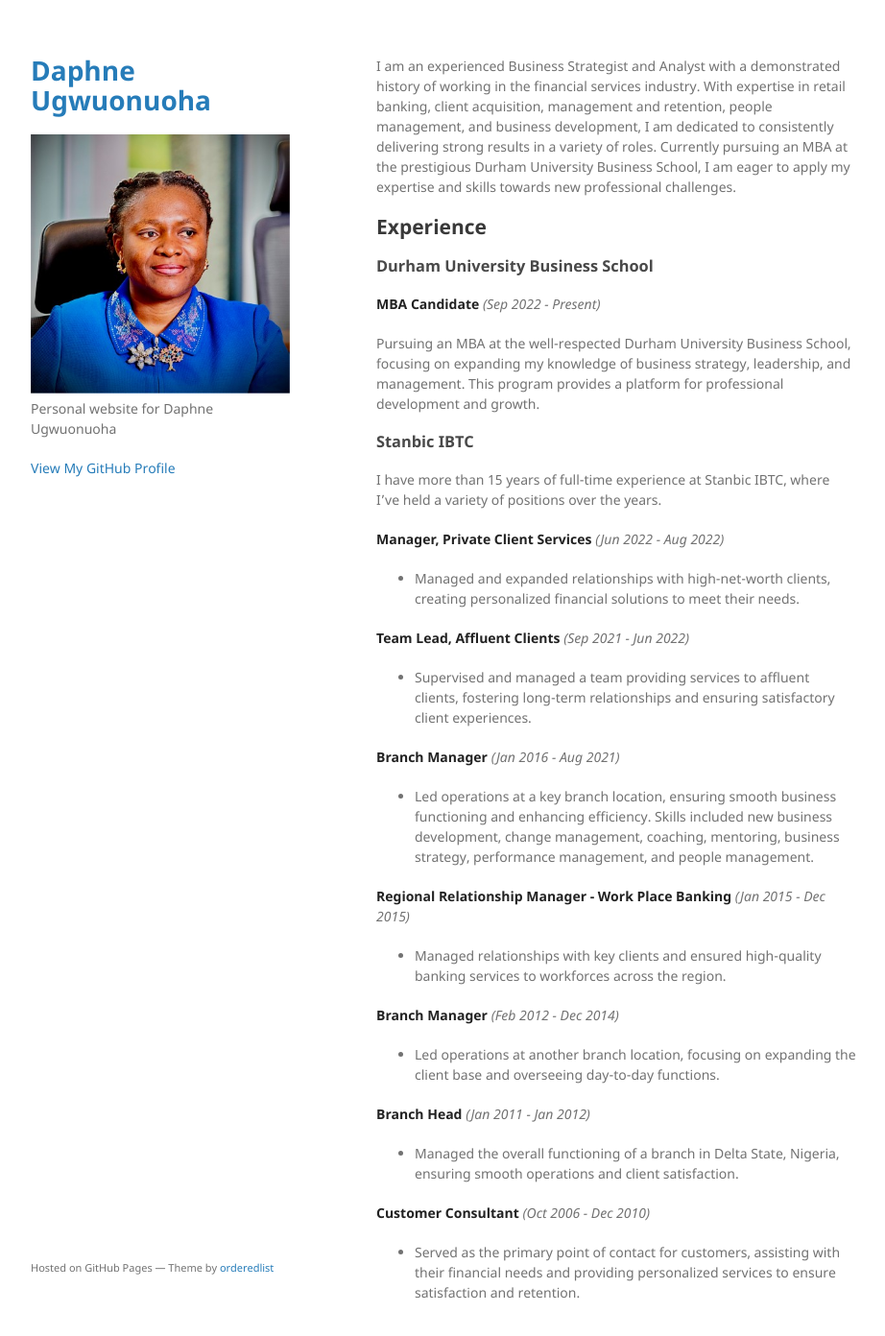
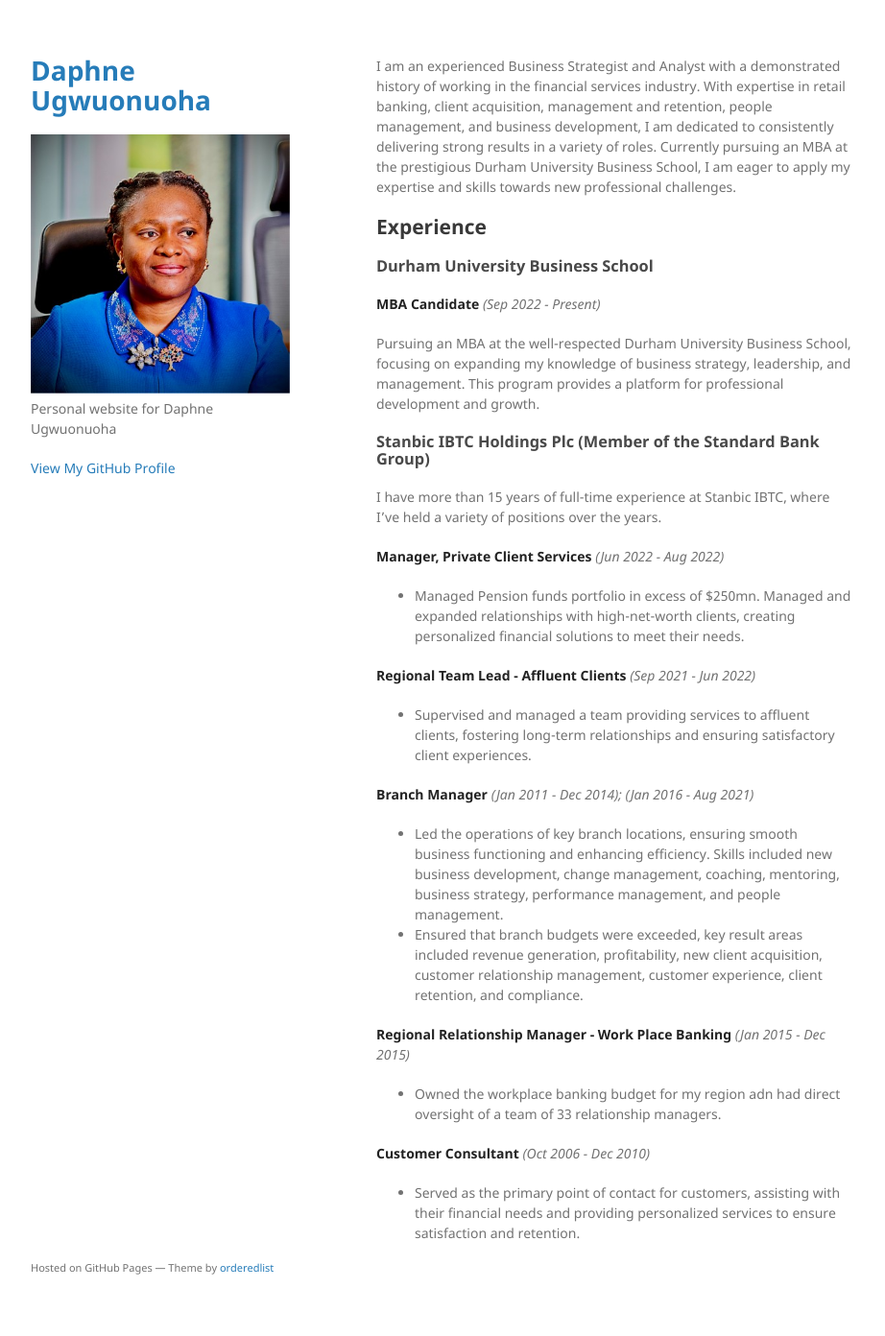
Before and after one commit to daphneugwu/daphneugwu.github.io, a Jekyll site: the page built from index.md, in a window 1280 px wide and 1400 px high. Shown: the top 1392 px of the window at 96% size, without its empty margins (178-1100 px from the left). Built offline with Jekyll 4.4.1, drawn with Linux system fonts in a browser that asks for light colours.

Commit message:
Update index.md

```diff
--- a/index.md
+++ b/index.md
@@ -12,26 +12,21 @@ I am an experienced Business Strategist and Analyst with a demonstrated history
 
 Pursuing an MBA at the well-respected Durham University Business School, focusing on expanding my knowledge of business strategy, leadership, and management. This program provides a platform for professional development and growth.
 
-### Stanbic IBTC
+### Stanbic IBTC Holdings Plc (Member of the Standard Bank Group)
 I have more than 15 years of full-time experience at Stanbic IBTC, where I've held a variety of positions over the years.
 
 **Manager, Private Client Services** _(Jun 2022 - Aug 2022)_
-- Managed and expanded relationships with high-net-worth clients, creating personalized financial solutions to meet their needs.
+- Managed Pension funds portfolio in excess of $250mn. Managed and expanded relationships with high-net-worth clients, creating personalized financial solutions to meet their needs.
 
-**Team Lead, Affluent Clients** _(Sep 2021 - Jun 2022)_
+**Regional Team Lead - Affluent Clients** _(Sep 2021 - Jun 2022)_
 - Supervised and managed a team providing services to affluent clients, fostering long-term relationships and ensuring satisfactory client experiences.
 
-**Branch Manager** _(Jan 2016 - Aug 2021)_
-- Led operations at a key branch location, ensuring smooth business functioning and enhancing efficiency. Skills included new business development, change management, coaching, mentoring, business strategy, performance management, and people management.
+**Branch Manager** _(Jan 2011 - Dec 2014); (Jan 2016 - Aug 2021)_
+- Led the operations of key branch locations, ensuring smooth business functioning and enhancing efficiency. Skills included new business   development, change management, coaching, mentoring, business strategy, performance management, and people management.
+- Ensured that branch budgets were exceeded, key result areas included revenue generation, profitability, new client acquisition, customer relationship management, customer experience, client retention, and compliance.
 
 **Regional Relationship Manager - Work Place Banking** _(Jan 2015 - Dec 2015)_
-- Managed relationships with key clients and ensured high-quality banking services to workforces across the region.
-
-**Branch Manager** _(Feb 2012 - Dec 2014)_
-- Led operations at another branch location, focusing on expanding the client base and overseeing day-to-day functions.
-
-**Branch Head** _(Jan 2011 - Jan 2012)_
-- Managed the overall functioning of a branch in Delta State, Nigeria, ensuring smooth operations and client satisfaction.
+- Owned the workplace banking budget for my region adn had direct oversight of a team of 33 relationship managers.
 
 **Customer Consultant** _(Oct 2006 - Dec 2010)_
 - Served as the primary point of contact for customers, assisting with their financial needs and providing personalized services to ensure satisfaction and retention.
```
